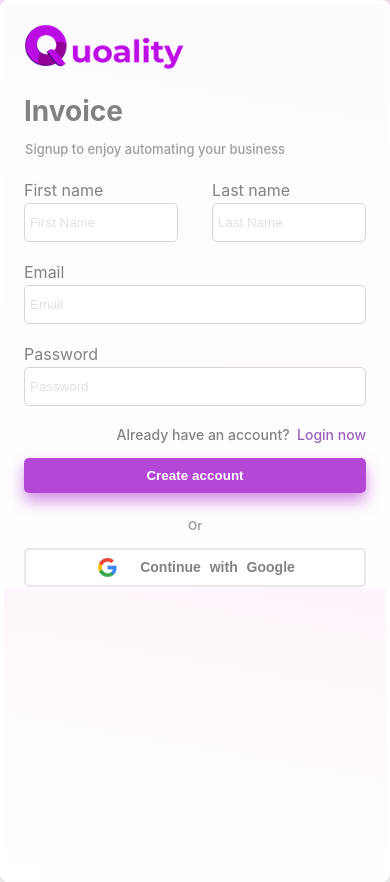
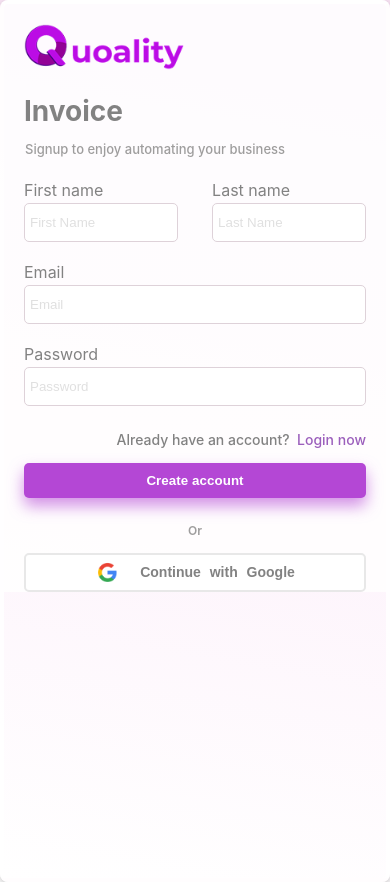
Before and after one commit to blessedjasonmwanza/quoality-invoice, a React (Create React App) app: page / in a window 390 px wide. Built offline with nearby package versions, Linux system fonts and the light colour scheme.

Commit message:
Increase cta margin

```diff
--- a/src/asserts/css/Login.css
+++ b/src/asserts/css/Login.css
@@ -186,4 +186,7 @@
     width: calc(100% - 40px);
     padding: 0 20px;
   }
+  .login-form .extra-cta{
+    margin: 15px 0 !important;
+  }
 }
```
